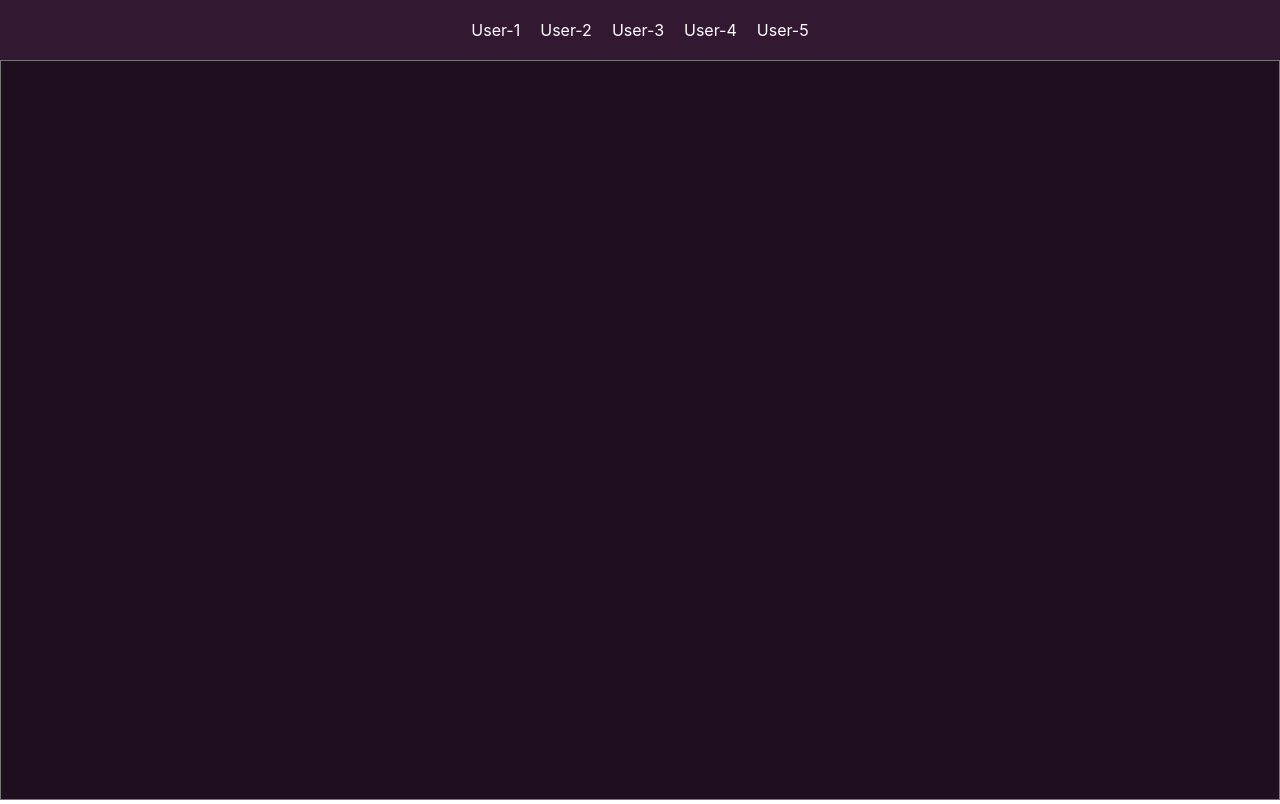
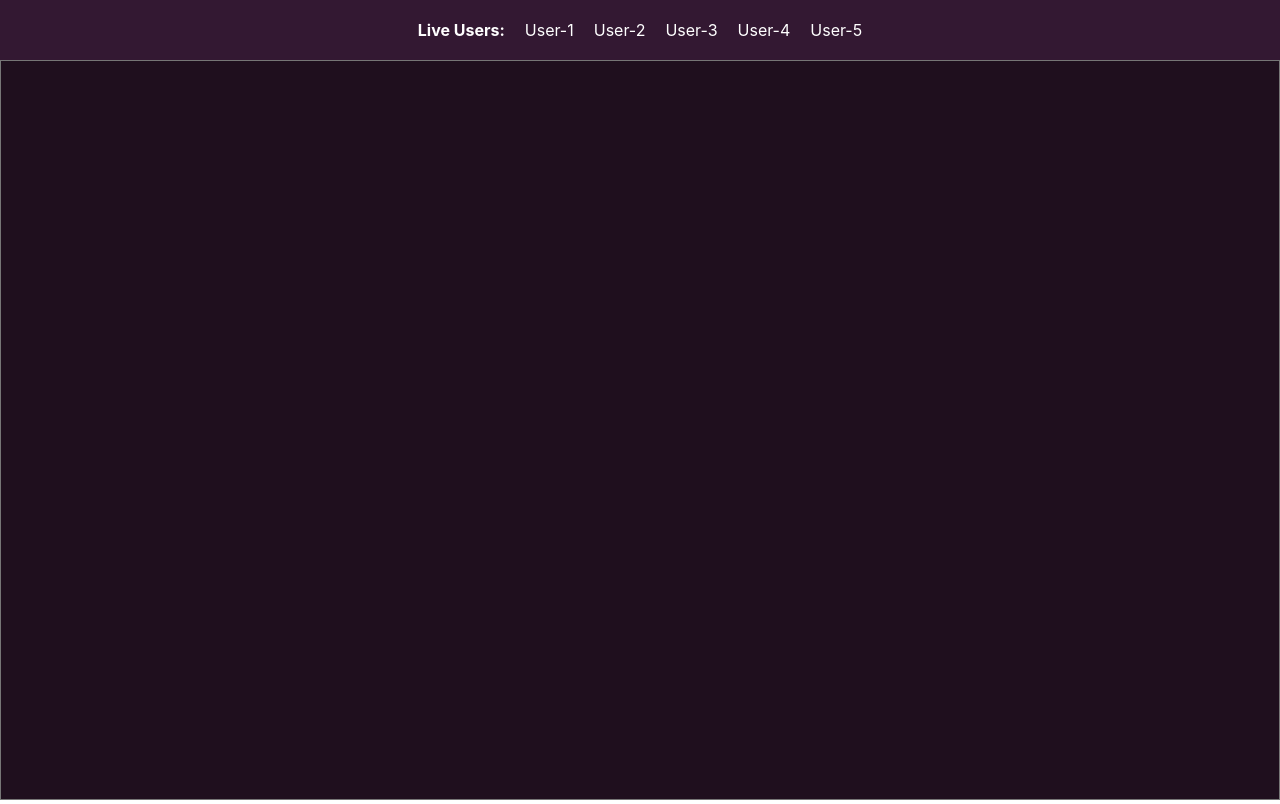
Before and after one commit to constGaurav/codeShare, a React (Vite) app in the folder client/: page /code in a window 1280 px wide. Built offline with nearby package versions, Linux system fonts and the light colour scheme.

Commit message:
Updated JoinedUsers Ui

```diff
--- a/client/src/components/CodeArea/index.tsx
+++ b/client/src/components/CodeArea/index.tsx
@@ -1,5 +1,24 @@
 import { useState } from 'react';
 import styles from './styles.module.css';
+
+interface IUsers {
+  usernames: string[];
+}
+
+const JoinedUsers = ({ usernames }: IUsers) => {
+  return (
+    <div className={styles['joinedUsers']}>
+      <div style={{ fontWeight: 'bold' }}>Live Users: </div>
+      {usernames.map((user, index) => {
+        return (
+          <div key={index + user} className={styles['userList']}>
+            {user}
+          </div>
+        );
+      })}
+    </div>
+  );
+};
 
 const CodeArea = () => {
   const [code, setCode] = useState('');
@@ -7,15 +26,7 @@ const CodeArea = () => {
 
   return (
     <div>
-      <div className={styles['joinedUsers']}>
-        {usernames.map((user, index) => {
-          return (
-            <div key={index + user} className={styles['userList']}>
-              {user}
-            </div>
-          );
-        })}
-      </div>
+      <JoinedUsers usernames={usernames} />
       <div className={styles['codeEditor']}>
         <textarea
           className={styles['codeArea']}
```
